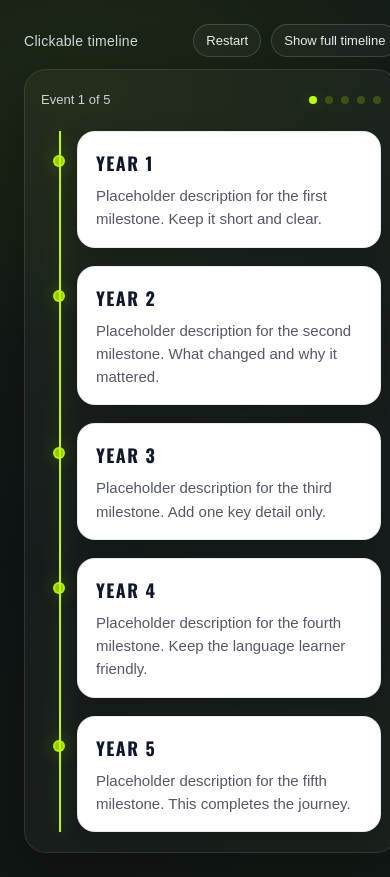
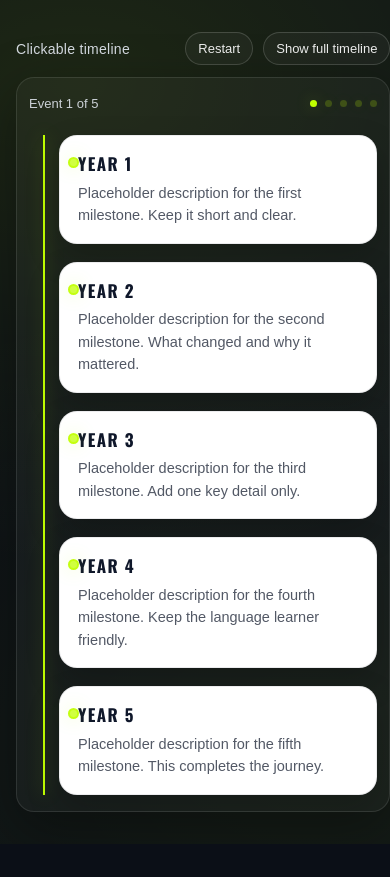
Before and after one commit to taracullafl/interactivetimeline, a plain HTML site: page index.html in a window 390 px wide. Both pictures are taken after a click on the button "Show full timeline". After the commit the page ends 844 px from the top, so only its background shows below. Drawn offline with nearby package versions, Linux system fonts and the light colour scheme.

Commit message:
Update index.html

```diff
--- a/index.html
+++ b/index.html
@@ -19,18 +19,36 @@
       --shadow: 0 18px 55px rgba(0,0,0,0.35);
       --radius: 18px;
 
-      /* Accent colour */
       --timeline-accent: #C0FF00;
       --timeline-accent-75: rgba(192, 255, 0, 0.75);
       --timeline-accent-35: rgba(192, 255, 0, 0.35);
       --timeline-accent-20: rgba(192, 255, 0, 0.20);
+
+      /* responsive sizing */
+      --pad: 16px;
+      --stage-radius: 22px;
+      --card-pad: 22px;
+      --year-size: 22px;
+      --desc-size: 16px;
+      --min-stage: 320px;
+
+      --handle: 46px;
+      --connector-h: 86px;
+      --connector-line-h: 64px;
+
+      /* timeline geometry */
+      --spine-x: 18px;         /* line x inside grid */
+      --grid-pad-left: 36px;   /* content padding to clear the line */
+      --pin: 12px;
+      --pin-border: 2px;
+      --pin-top: 24px;         /* aligns with mini card heading */
     }
 
     *{ box-sizing:border-box; }
 
     body{
       margin:0;
-      min-height:100vh;
+      min-height:100svh;
       display:grid;
       place-items:center;
       background: radial-gradient(1200px 800px at 20% 10%, rgba(192,255,0,0.10), transparent 60%),
@@ -77,6 +95,7 @@
       padding: 8px 12px;
       font-size: 13px;
       cursor:pointer;
+      white-space: nowrap;
     }
     .ghostBtn:focus-visible{
       outline: 3px solid rgba(255,255,255,0.75);
@@ -85,12 +104,13 @@
 
     .stage{
       position: relative;
-      padding: 22px 16px 18px;
-      border-radius: 22px;
+      padding: calc(var(--pad) + 6px) var(--pad) calc(var(--pad) + 2px);
+      border-radius: var(--stage-radius);
       border: 1px solid rgba(255,255,255,0.10);
       background: rgba(255,255,255,0.03);
       box-shadow: var(--shadow);
       overflow:hidden;
+      min-height: var(--min-stage);
     }
 
     /* Progress */
@@ -133,7 +153,7 @@
     /* Single card view */
     .singleView{
       position: relative;
-      min-height: 360px;
+      min-height: 340px;
       display:grid;
       place-items:center;
       padding: 10px 0 0;
@@ -152,7 +172,7 @@
       background: var(--card);
       color: var(--text);
       box-shadow: 0 18px 45px rgba(0,0,0,0.25);
-      padding: 22px 22px 20px;
+      padding: var(--card-pad);
       border: 1px solid rgba(15, 23, 42, 0.08);
     }
 
@@ -162,20 +182,21 @@
       letter-spacing: 0.08em;
       text-transform: uppercase;
       margin: 0 0 10px;
-      font-size: 22px;
+      font-size: var(--year-size);
+      line-height: 1.15;
     }
 
     .desc{
       margin: 0;
       color: var(--muted);
-      font-size: 16px;
+      font-size: var(--desc-size);
       line-height: 1.55;
     }
 
-    /* Connector line and arrow button */
+    /* Connector */
     .connector{
       position: relative;
-      height: 86px;
+      height: var(--connector-h);
       width: 100%;
       display:grid;
       place-items:center;
@@ -187,12 +208,11 @@
       top: 0;
       left: 50%;
       width: 2px;
-      height: 64px;
+      height: var(--connector-line-h);
       transform: translateX(-50%);
       background: rgba(255,255,255,0.18);
     }
 
-    /* Keep the single-step connector neon too */
     .lineFill{
       position:absolute;
       top: 0;
@@ -209,8 +229,8 @@
       bottom: 0;
       left: 50%;
       transform: translateX(-50%);
-      width: 46px;
-      height: 46px;
+      width: var(--handle);
+      height: var(--handle);
       border-radius: 999px;
       border: 1px solid rgba(255,255,255,0.28);
       background: rgba(255,255,255,0.10);
@@ -220,6 +240,7 @@
       display:grid;
       place-items:center;
       box-shadow: 0 16px 35px rgba(0,0,0,0.25);
+      touch-action: manipulation;
     }
     .arrowBtn:hover{ background: rgba(255,255,255,0.14); }
     .arrowBtn:active{ transform: translateX(-50%) scale(0.98); }
@@ -265,10 +286,10 @@
     .lineFill.isDrawing{ animation: drawLine 320ms ease forwards; }
     @keyframes drawLine{
       from{ height: 0; }
-      to{ height: 64px; }
+      to{ height: var(--connector-line-h); }
     }
 
-    /* Full timeline view */
+    /* Full timeline */
     .fullView{
       display:none;
       margin-top: 10px;
@@ -280,25 +301,19 @@
       position: relative;
       display:grid;
       gap: 18px;
-      padding-left: 36px;
+      padding-left: var(--grid-pad-left);
     }
 
-    /* Ensure spine stays behind pins */
     .spine, .spineFill{
       position:absolute;
-      left: 18px;
+      left: var(--spine-x);
       top: 0;
       bottom: 0;
       width: 2px;
       z-index: 1;
     }
 
-    /* Timeline line colour */
-    .spine{
-      background: var(--timeline-accent);
-      opacity: 1;
-    }
-
+    .spine{ background: var(--timeline-accent); }
     .spineFill{
       top: 0;
       height: 0;
@@ -313,27 +328,24 @@
       z-index: 2;
     }
 
-    /* Pins: centred on the spine line and brought to the front */
+    /* Pin centered on spine:
+       grid has padding-left, so spine is at x = --spine-x,
+       eventRow starts at x=0 within the padded area
+       => pin left = spineX - (pin/2) */
     .pin{
       position:absolute;
-      left: -24px;
-      top: 24px;
+      left: calc(var(--spine-x) - (var(--pin) / 2));
+      top: var(--pin-top);
 
-      width: 12px;
-      height: 12px;
+      width: var(--pin);
+      height: var(--pin);
       border-radius: 999px;
 
       background: var(--timeline-accent-75);
-      border: 2px solid var(--timeline-accent-75);
+      border: var(--pin-border) solid var(--timeline-accent-75);
 
       z-index: 3;
       box-shadow: 0 0 18px rgba(192,255,0,0.25);
-    }
-
-    .pin.isAccent{
-      background: var(--timeline-accent-75);
-      border-color: var(--timeline-accent-75);
-      box-shadow: 0 0 18px rgba(192,255,0,0.35);
     }
 
     .miniCard{
@@ -354,6 +366,7 @@
       text-transform: uppercase;
       margin: 0 0 8px;
       font-size: 18px;
+      line-height: 1.15;
     }
 
     .miniDesc{
@@ -372,7 +385,6 @@
     .showFull .singleView{ display:none; }
     .showFull .fullView{ display:block; }
 
-    /* Animate full spine fill */
     .spineFill.isDrawingFull{ animation: drawFull 520ms ease forwards; }
     @keyframes drawFull{
       from{ height: 0; }
@@ -382,9 +394,43 @@
     /* Reduced motion */
     @media (prefers-reduced-motion: reduce){
       .card.isLeaving, .card.isEntering{ animation: none; }
-      .lineFill.isDrawing{ animation: none; height: 64px; }
+      .lineFill.isDrawing{ animation: none; height: var(--connector-line-h); }
       .spineFill.isDrawingFull{ animation: none; height: 100%; }
       .miniCard{ transition: none; }
+    }
+
+    /* ---- Responsive tweaks ---- */
+    @media (max-width: 720px){
+      body{ padding: 16px; }
+      :root{
+        --pad: 14px;
+        --stage-radius: 18px;
+        --card-pad: 18px;
+        --year-size: 20px;
+        --desc-size: 15px;
+        --connector-h: 78px;
+        --connector-line-h: 58px;
+      }
+      .arrowIcon{ width: 20px; height: 20px; }
+      .miniYear{ font-size: 17px; }
+      .miniDesc{ font-size: 14.5px; }
+    }
+
+    @media (max-width: 420px){
+      :root{
+        --pad: 12px;
+        --card-pad: 16px;
+        --year-size: 18px;
+        --desc-size: 14.5px;
+        --handle: 44px;
+        --connector-h: 74px;
+        --connector-line-h: 54px;
+        --grid-pad-left: 30px;
+        --spine-x: 14px;
+        --pin: 11px;
+        --pin-top: 22px;
+      }
+      .dot{ width: 7px; height: 7px; }
     }
   </style>
 </head>
@@ -537,7 +583,6 @@
 
         const pin = document.createElement("div");
         pin.className = "pin";
-        if(i === events.length - 1) pin.classList.add("isAccent");
         pin.setAttribute("aria-hidden", "true");
 
         const mini = document.createElement("article");
@@ -614,6 +659,14 @@
     restartBtn.addEventListener("click", restart);
     skipBtn.addEventListener("click", showFullTimeline);
 
+    // Optional: keep the focused element visible when switching orientation / small screens
+    window.addEventListener("resize", () => {
+      // No layout JS needed because CSS handles responsiveness, but this prevents odd scroll jumps.
+      if(document.activeElement && typeof document.activeElement.scrollIntoView === "function"){
+        document.activeElement.scrollIntoView({ block: "nearest", inline: "nearest" });
+      }
+    });
+
     setCardContent();
   </script>
 </body>
```
